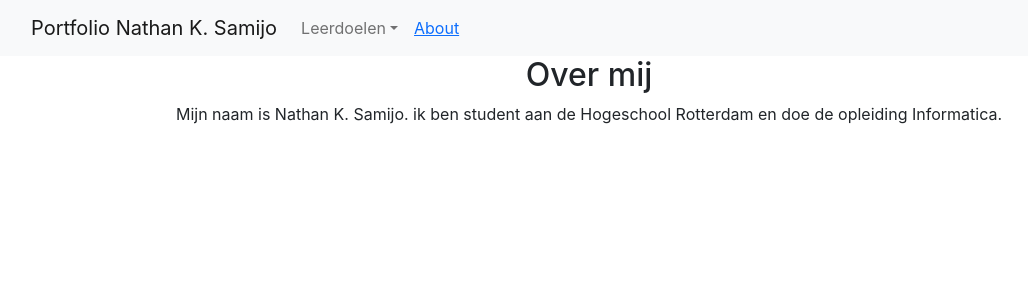
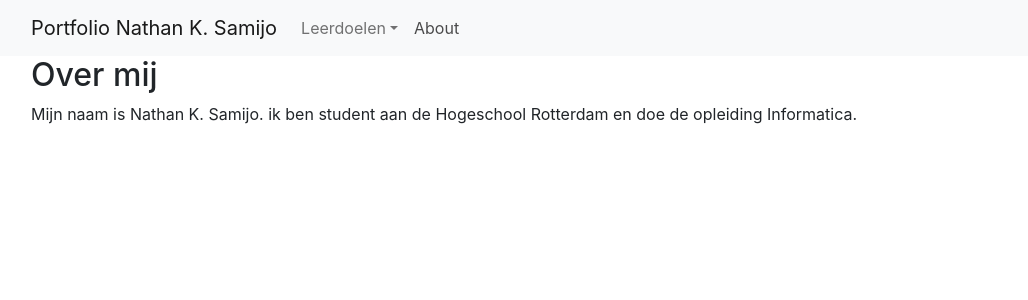
Before and after one commit to Nsamijo/Stage, a React (Create React App) app: page /#/ in a window 1280 px wide. Both pictures are taken after a click on the button "About". Shown: the top 300 px of the page, without its empty margins (51-1079 px from the left). Built offline with nearby package versions, Linux system fonts and the light colour scheme.

Commit message:
Summary: Changed layout
Changes:
- app.jsx:
  - Added Container around components
  - Added styling for link elment
- about.jsx:
  - Removed unused import
  - Removed Container and added default wrapper
  - Removed main element
- Home.css:
  - Changed text-align

```diff
--- a/src/app.jsx
+++ b/src/app.jsx
@@ -26,6 +26,11 @@ function App() {
                                     <Nav.Link activeClassName="chosen">
                                         <Link
                                             to="/About"
+                                            style={{
+                                                color: 'inherit',
+                                                textDecoration: 'inherit',
+                                                display: 'contents'
+                                            }}
                                         >
                                             About
                                         </Link>
@@ -35,6 +40,7 @@ function App() {
                     </Container>
                 </Navbar>
                 {/*Navigation*/}
+                <Container>
                     <div className="Content">
                         <Route exact path="/">
                             <Home/>
@@ -43,6 +49,7 @@ function App() {
                             <About/>
                         </Route>
                     </div>
+                </Container>
             </div>
         </Router>
     )
--- a/src/components/about/about.jsx
+++ b/src/components/about/about.jsx
@@ -1,16 +1,13 @@
 import React from "react";
-import {Container} from "react-bootstrap";
 
 const About = () => {
     return (
-        <Container>
+        <>
             <h2>Over mij</h2>
-            <main>
-                <div>
-                    Mijn naam is Nathan K. Samijo. ik ben student aan de Hogeschool Rotterdam en doe de opleiding Informatica.
-                </div>
-            </main>
-        </Container>
+            <div>
+                Mijn naam is Nathan K. Samijo. ik ben student aan de Hogeschool Rotterdam en doe de opleiding Informatica.
+            </div>
+        </>
     )
 }
 
--- a/src/components/home/Home.css
+++ b/src/components/home/Home.css
@@ -1,5 +1,5 @@
 .App {
-  text-align: center;
+  text-align: left;
 }
 
 .App-logo {
```
Lines whose indentation alone changed are shown as unchanged.
